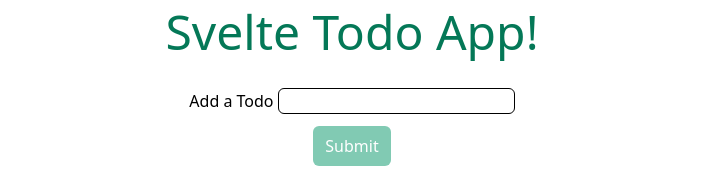
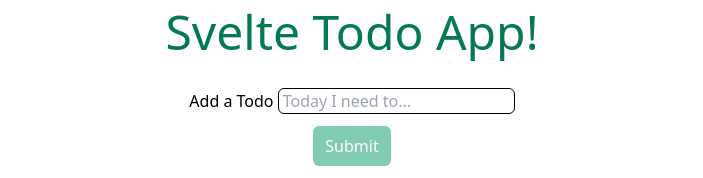
Before and after one commit to derrickholleman/svelte-todo-app, a Svelte app: page / in a window 1280 px wide. Shown: the top 178 px of the page, without its empty margins (288-991 px from the left). Built offline with nearby package versions, Linux system fonts and the light colour scheme.

Commit message:
autocomplete off

```diff
--- a/src/AddTodo.svelte
+++ b/src/AddTodo.svelte
@@ -44,6 +44,8 @@
     id="addTodo"
     class="border-black border rounded-md pl-1"
     required
+    placeholder="Today I need to..."
+    autocomplete="off"
   />
   {#if inputLength >= 1 && inputLength < 5}
     <p class="text-sm text-red-700">Todo must be at least 5 characters</p>
```
